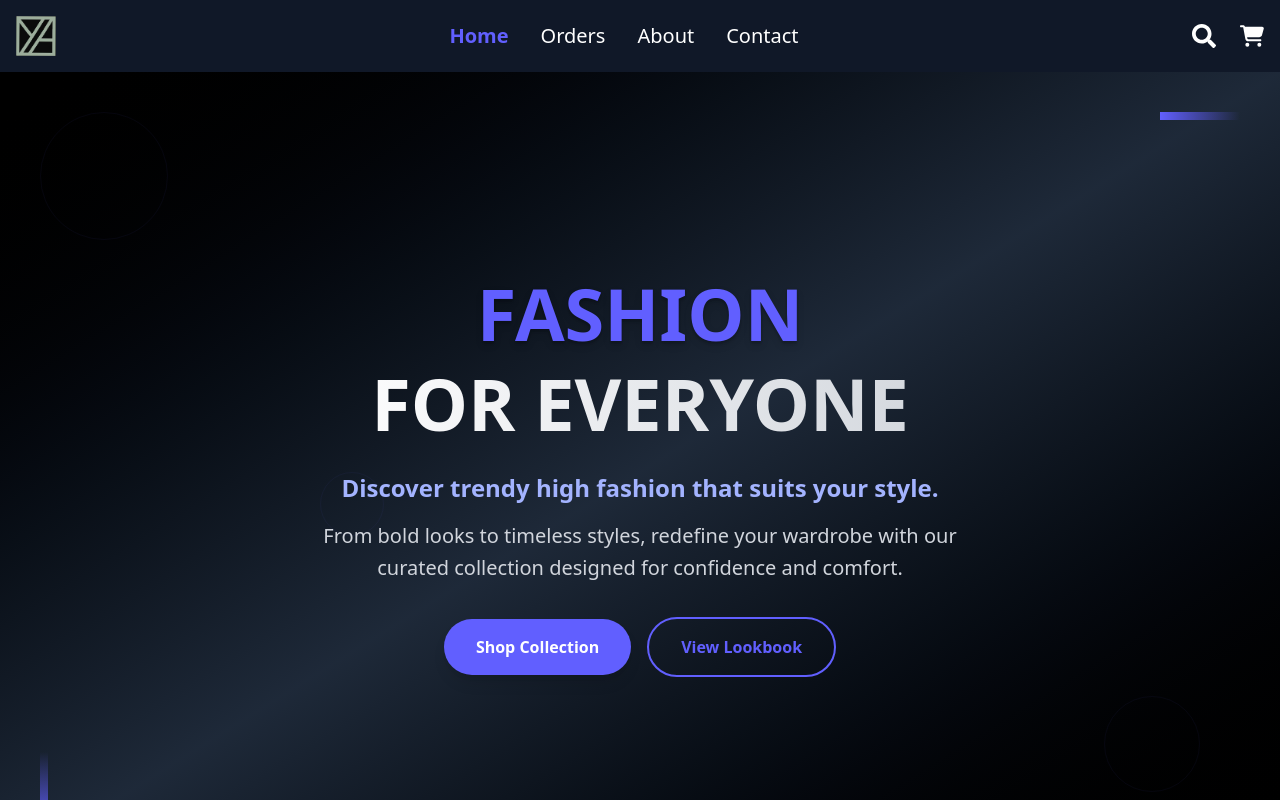
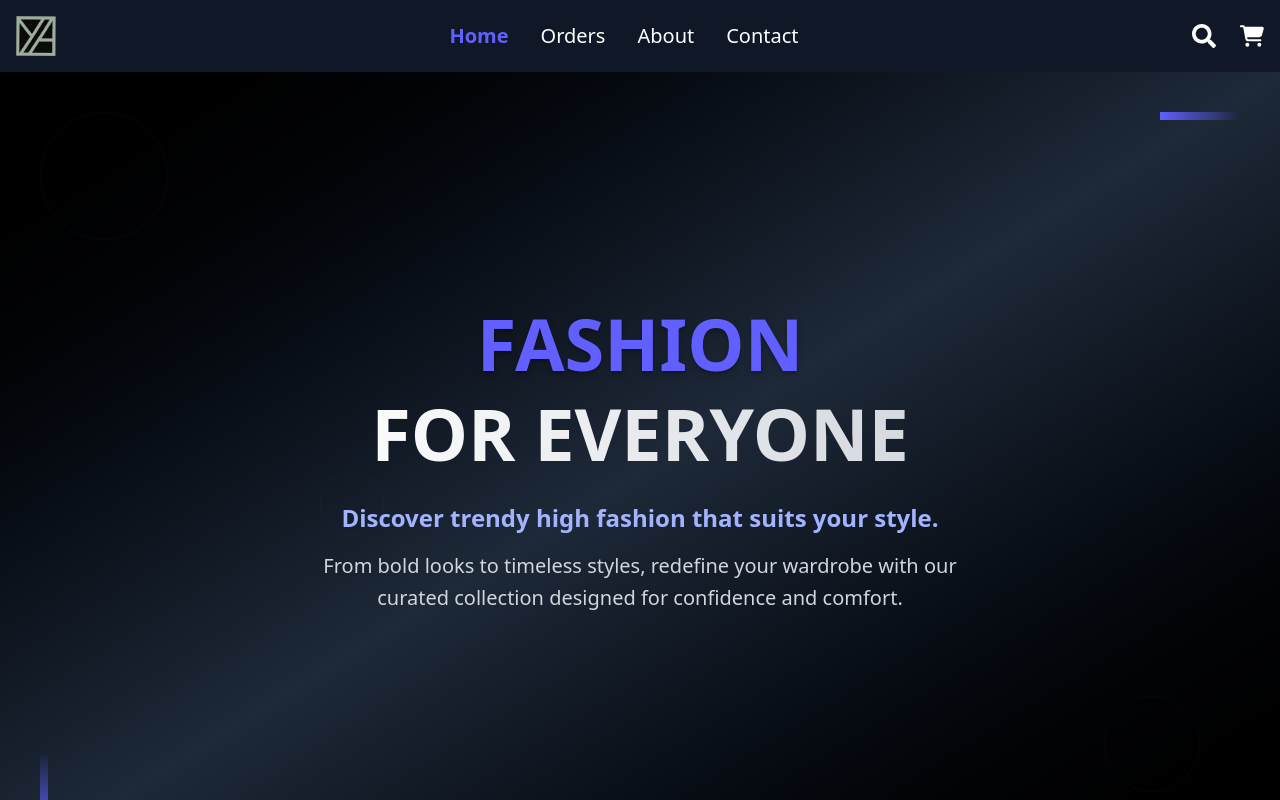
Before and after one commit to Bless67/AtelierFrontend, a React (Vite) app: page / in a window 1280 px wide. Shown: the top 800 px of the page. Built offline with nearby package versions, Linux system fonts and the light colour scheme; no server answers.

Commit message:
Update Hero.jsx

```diff
--- a/src/Layout/Hero.jsx
+++ b/src/Layout/Hero.jsx
@@ -52,19 +52,7 @@ const Hero = () => {
           curated collection designed for confidence and comfort.
         </motion.p>
 
-        <motion.div
-          className="flex flex-col sm:flex-row gap-4 justify-center items-center"
-          initial={{ y: 30, opacity: 0 }}
-          animate={{ y: 0, opacity: 1 }}
-          transition={{ delay: 0.9, duration: 0.6 }}
-        >
-          <button className="bg-indigo-500 hover:bg-indigo-700 text-white font-bold py-4 px-8 rounded-full transition-all duration-300 transform hover:scale-105 shadow-lg hover:shadow-xl">
-            Shop Collection
-          </button>
-          <button className="border-2 border-indigo-500 text-indigo-500 hover:bg-indigo-500 hover:text-white font-bold py-4 px-8 rounded-full transition-all duration-300 transform hover:scale-105">
-            View Lookbook
-          </button>
-        </motion.div>
+
       </motion.div>
 
       {/* Animated accent elements */}
```
